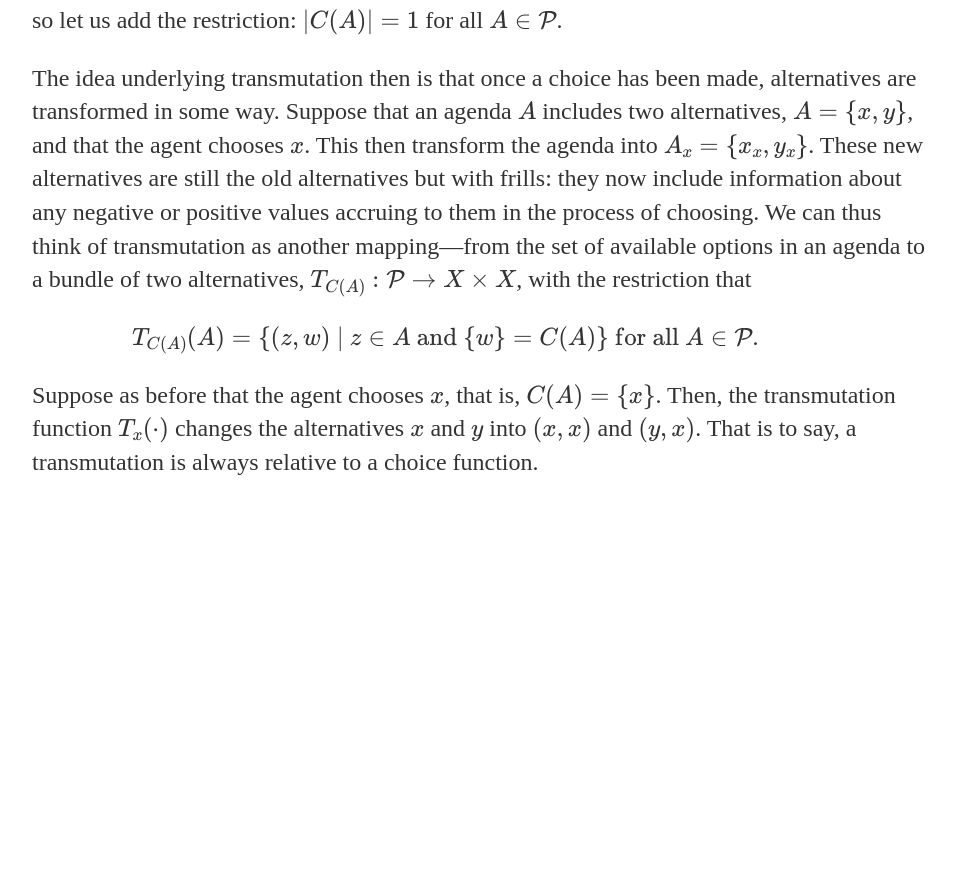
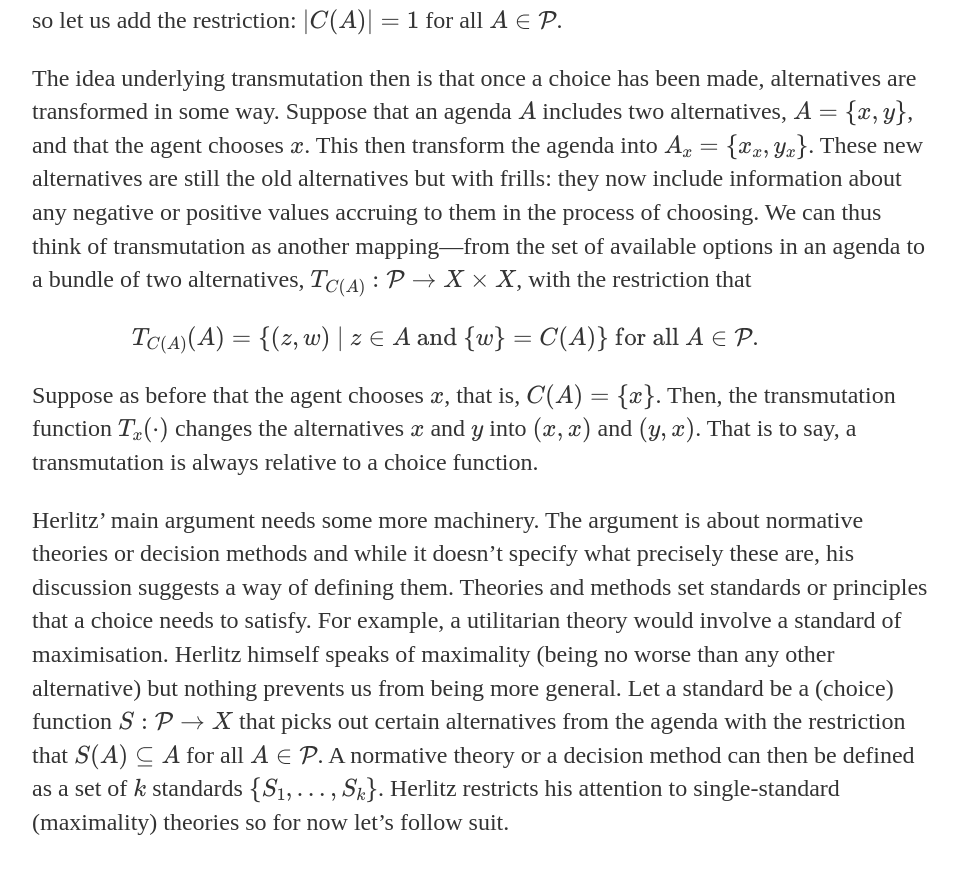
Before and after one commit to uzunovam/uzunovam, a Jekyll site: the page built from _posts/2020-04-28-anders-herlitz-on-unstable-choices.md, in a window 1280 px wide and 900 px high, scrolled down 1966 px. Shown: the top 874 px of the window, without its empty margins (160-1118 px from the left). Built offline with Jekyll 4.4.1, drawn with Linux system fonts in a browser that asks for light colours; before the commit the page ends 2506 px from its top, so only the background shows below that.

Commit message:
Update 2020-04-28-anders-herlitz-on-unstable-choices.md

```diff
--- a/_posts/2020-04-28-anders-herlitz-on-unstable-choices.md
+++ b/_posts/2020-04-28-anders-herlitz-on-unstable-choices.md
@@ -31,3 +31,5 @@ that the act of choosing a maximal alternative alone can revert whether this cho
 <p style="padding-left:100px;">\(T_{C(A)}(A) = \{(z, w) \ | \ z \in A \text{ and } \{w\} = C(A)\} \text{ for all } A \in \mathcal{P}\).</p>
 
 <p>Suppose as before that the agent chooses \(x\), that is, \(C(A) = \{x\}\). Then, the transmutation function \(T_{x}(\cdot)\) changes the alternatives \(x\) and \(y\) into \((x, x)\) and \((y, x)\). That is to say, a transmutation is always relative to a choice function.</p>
+
+<p>Herlitz’ main argument needs some more machinery. The argument is about normative theories or decision methods and while it doesn’t specify what precisely these are, his discussion suggests a way of defining them. Theories and methods set standards or principles that a choice needs to satisfy. For example, a utilitarian theory would involve a standard of maximisation. Herlitz himself speaks of maximality (being no worse than any other alternative) but nothing prevents us from being more general. Let a standard be a (choice) function \(S: \mathcal{P} \rightarrow X\) that picks out certain alternatives from the agenda with the restriction that \(S(A) \subseteq A\) for all \(A \in \mathcal{P}\). A normative theory or a decision method can then be defined as a set of \(k\) standards \(\{S_{1}, \dots, S_{k}\}\). Herlitz restricts his attention to single-standard (maximality) theories so for now let’s follow suit.</p>
```
